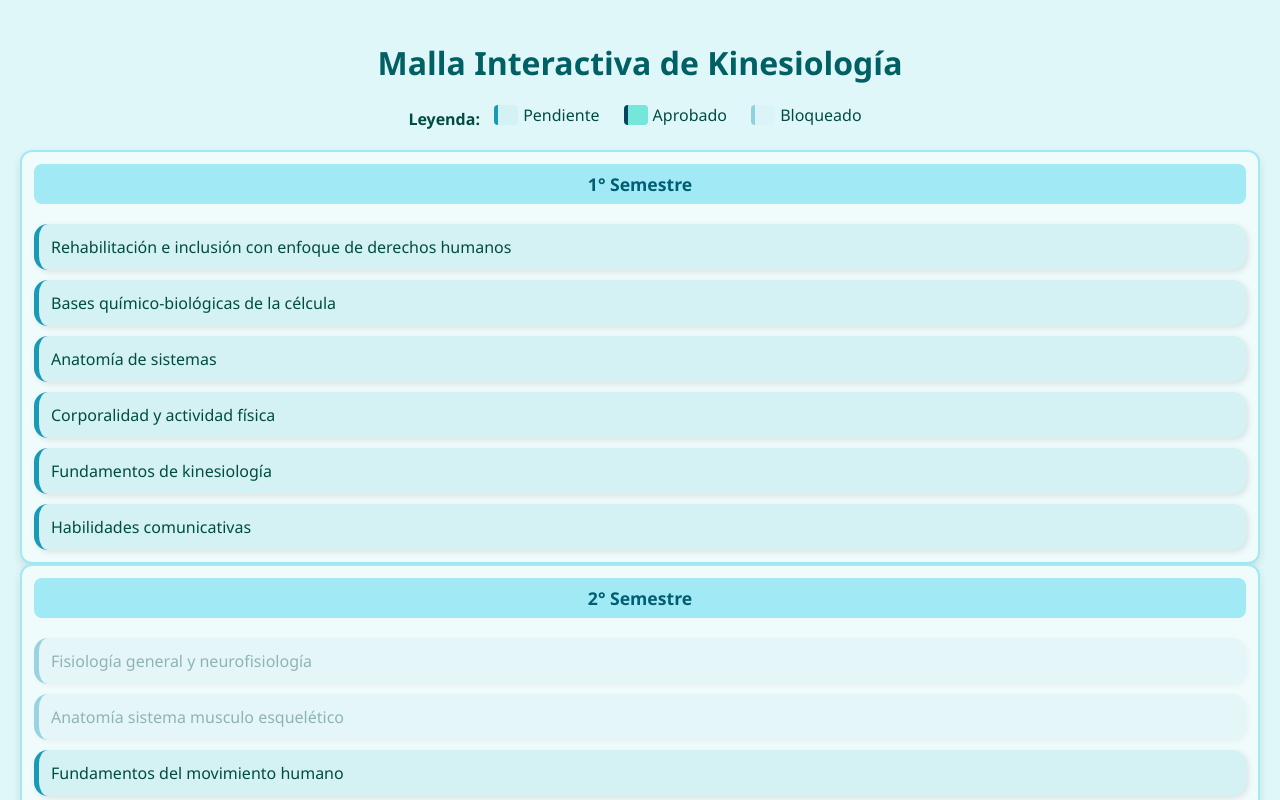
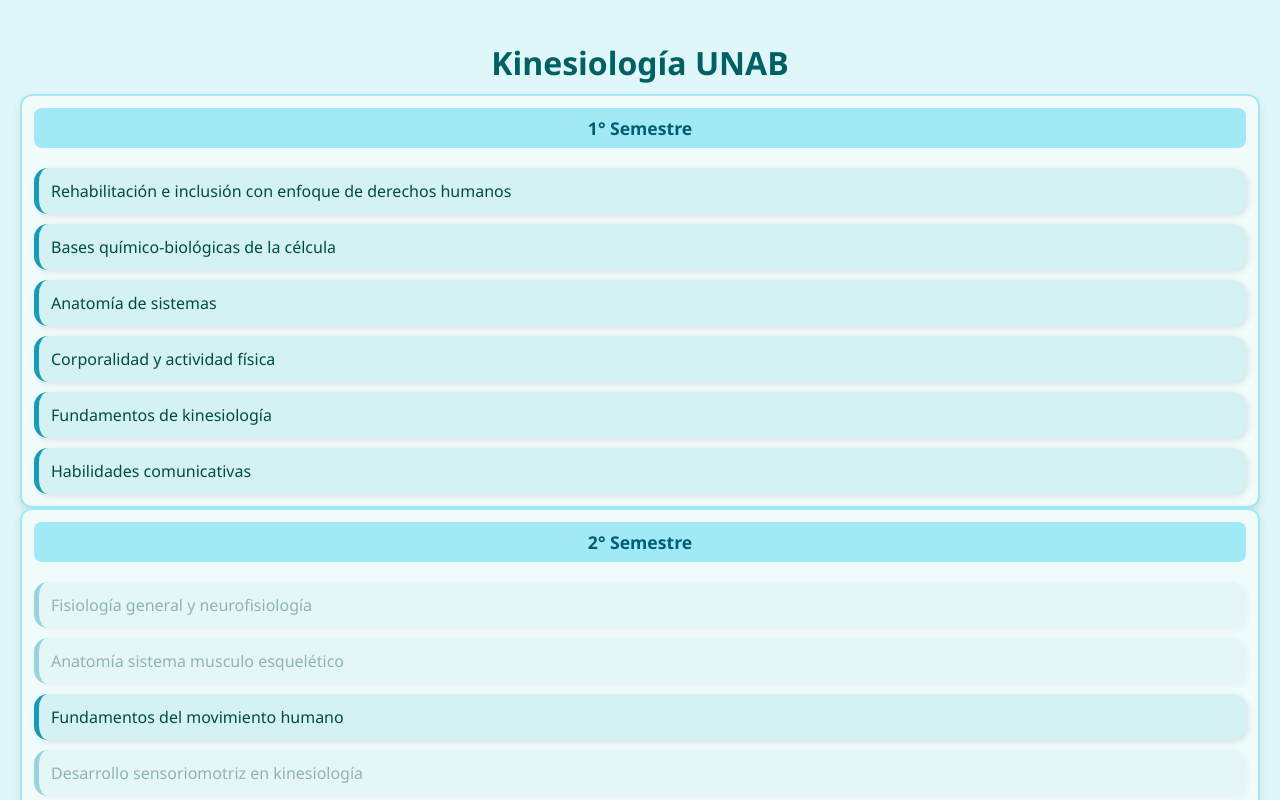
Before and after one commit to rdiazz73/malla-curricular-kinesiologia, a plain HTML site: page index.html in a window 1280 px wide. Shown: the top 800 px of the page. Drawn offline with Linux system fonts and the light colour scheme.

Commit message:
Update index.html

```diff
--- a/index.html
+++ b/index.html
@@ -3,18 +3,11 @@
 <head>
   <meta charset="UTF-8">
   <meta name="viewport" content="width=device-width, initial-scale=1.0">
-  <title>Malla Interactiva de Kinesiología</title>
+  <title>Kinesiología UNAB</title>
   <link rel="stylesheet" href="estilos.css">
 </head>
 <body>
-  <h1>Malla Interactiva de Kinesiología</h1>
-
-  <div class="leyenda">
-    <strong>Leyenda:</strong>
-    <div class="color-box"><span class="cuadro" style="background-color: #D4F1F4; border-left: 4px solid #189AB4;"></span> Pendiente</div>
-    <div class="color-box"><span class="cuadro" style="background-color: #75E6DA; border-left: 4px solid #05445E;"></span> Aprobado</div>
-    <div class="color-box"><span class="cuadro" style="background-color: #D4F1F4; border-left: 4px solid #189AB4; opacity: 0.4;"></span> Bloqueado</div>
-  </div>
+  <h1>Kinesiología UNAB</h1>
 
   <div id="malla-container" class="malla"></div>
 
```
